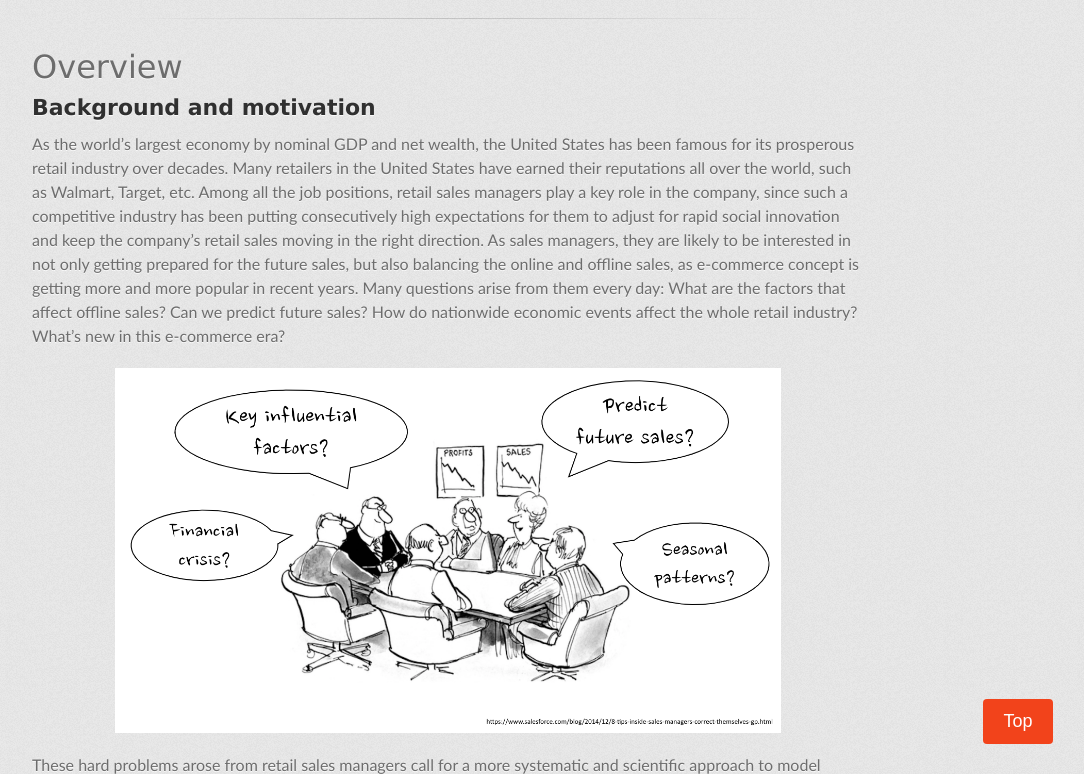
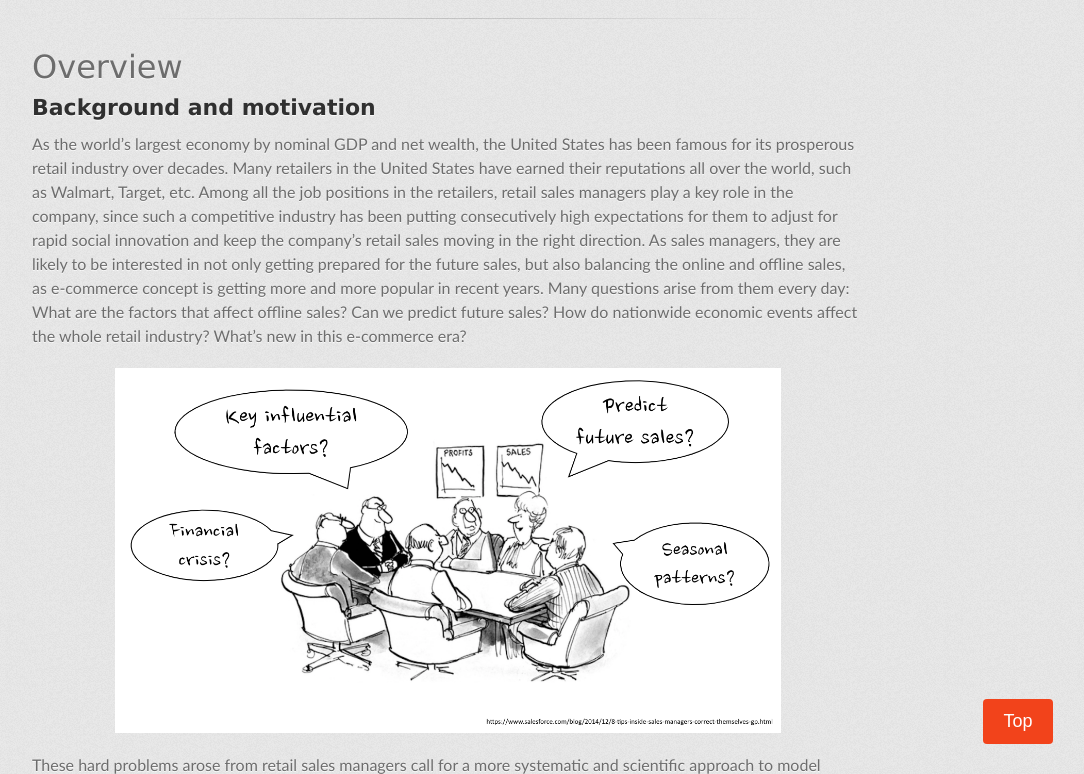
Before and after one commit to churchillcui/ads_retail, a Jekyll site: the page built from index.md, in a window 1280 px wide and 900 px high, scrolled down 684 px, cut to the strip 126-900 px from the top of the window. Shown: the whole strip, without its empty margins (192-1276 px from the left). Built offline with Jekyll 4.4.1, drawn with Linux system fonts in a browser that asks for light colours; some web fonts are replaced.

Commit message:
Update index.md

```diff
--- a/index.md
+++ b/index.md
@@ -10,7 +10,7 @@
 
 ## Background and motivation
 
-As the world's largest economy by nominal GDP and net wealth, the United States has been famous for its prosperous retail industry over decades. Many retailers in the United States have earned their reputations all over the world, such as Walmart, Target, etc. Among all the job positions, retail sales managers play a key role in the company, since such a competitive industry has been putting consecutively high expectations for them to adjust for rapid social innovation and keep the company's retail sales moving in the right direction. As sales managers, they are likely to be interested in not only getting prepared for the future sales, but also balancing the online and offline sales, as e-commerce concept is getting more and more popular in recent years. Many questions arise from them every day: What are the factors that affect offline sales? Can we predict future sales? How do nationwide economic events affect the whole retail industry? What's new in this e-commerce era?
+As the world's largest economy by nominal GDP and net wealth, the United States has been famous for its prosperous retail industry over decades. Many retailers in the United States have earned their reputations all over the world, such as Walmart, Target, etc. Among all the job positions in the retailers, retail sales managers play a key role in the company, since such a competitive industry has been putting consecutively high expectations for them to adjust for rapid social innovation and keep the company's retail sales moving in the right direction. As sales managers, they are likely to be interested in not only getting prepared for the future sales, but also balancing the online and offline sales, as e-commerce concept is getting more and more popular in recent years. Many questions arise from them every day: What are the factors that affect offline sales? Can we predict future sales? How do nationwide economic events affect the whole retail industry? What's new in this e-commerce era?
 
 <img src="images/sales_cartoon.png" alt="sales manager cartoon" class = "ct" width = "80%">
 
```
